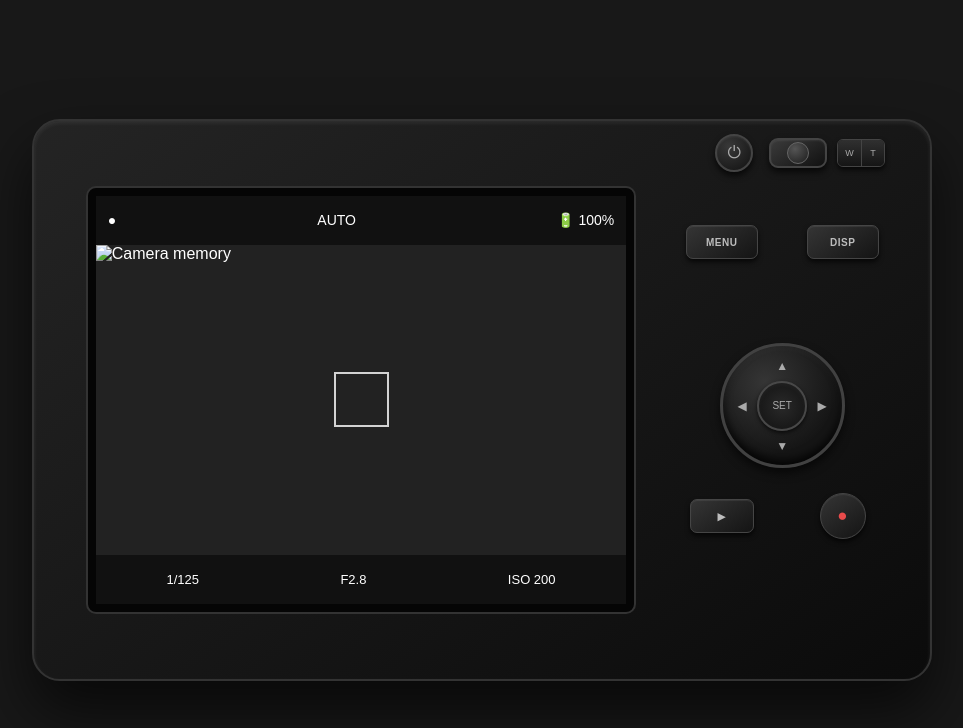
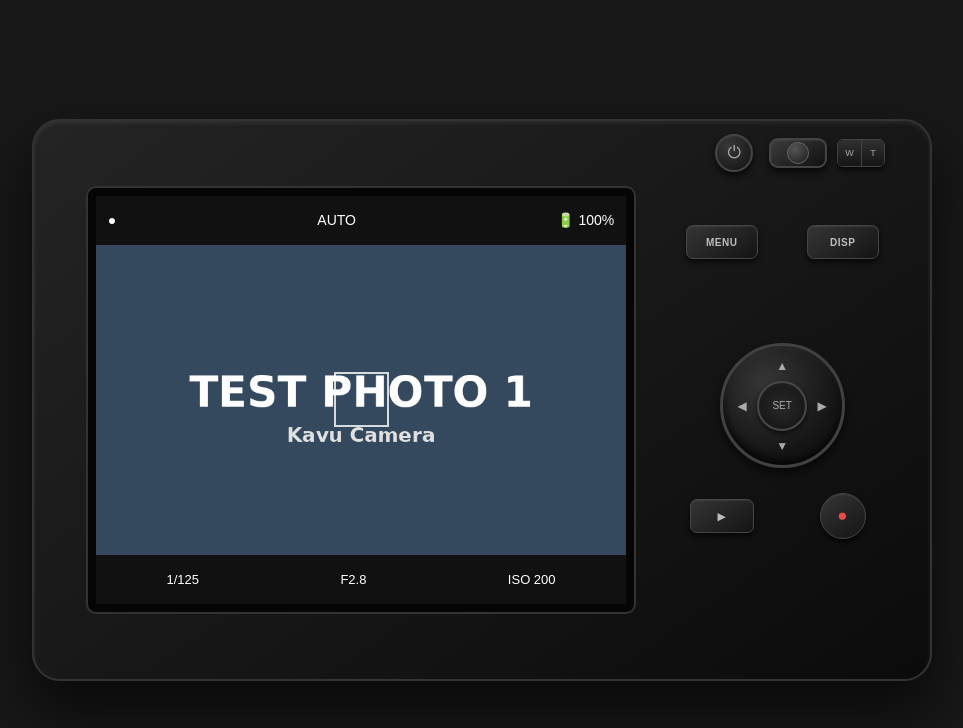
Before and after one commit to VivSoni08/Kavu-birthday-website, a plain HTML site: page index.html in a window 1280 px wide. Both pictures are taken after a click on the button "Power". Shown: the whole page, without its empty margins (158-1121 px from the left). Drawn offline with Linux system fonts and the light colour scheme.

Commit message:
Change image format from SVG to PNG

```diff
--- a/index.html
+++ b/index.html
@@ -66,7 +66,7 @@
         <div class="screen-center">
 
             <div class="live-view">
-                <img id="memory-image" src="images/test-1.svg" alt="Camera memory">
+               <img id="memory-image" src="images/test-1.png" alt="Camera memory">
             </div>
 
             <div class="focus-box"></div>
```
